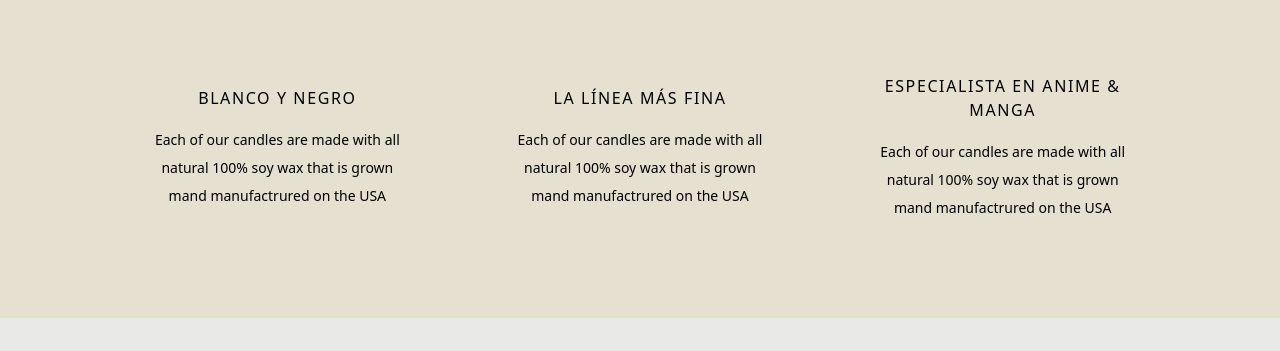
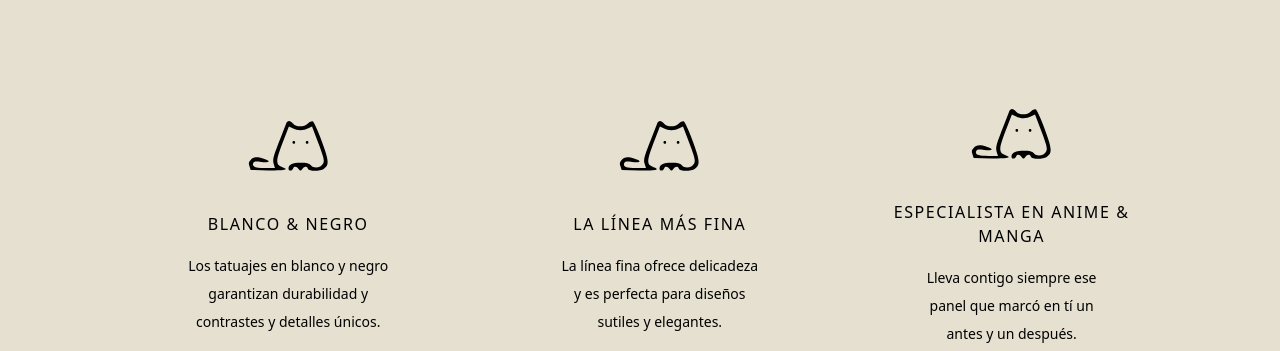
Before and after one commit to CLStudioES/almtattoo, an Astro site: page / in a window 1280 px wide. Shown: the part 714-1065 px from the top of the page. Built offline with nearby package versions, Linux system fonts and the light colour scheme; Astro itself is replaced by a stand-in of ours; what @midudev/tailwind-animations would draw is missing.

Commit message:
Empezamos con servicios

```diff
--- a/src/sections/servicios.astro
+++ b/src/sections/servicios.astro
@@ -5,34 +5,46 @@
         <article
             class="flex flex-col justify-center items-center px-8 text-center"
         >
+            <img
+                class="pb-10 mx-auto items-center justify-center"
+                src="/img/icons/provisional.svg"
+            />
             <h2 class="uppercase font-medium tracking-widest pb-4">
-                Blanco y negro
+                Blanco & negro
             </h2>
-            <p class="text-sm font-light leading-[2] px-6">
-                Each of our candles are made with all natural 100% soy wax that
-                is grown mand manufactrured on the USA
+            <p class="text-sm font-light leading-[2] px-12">
+                Los tatuajes en blanco y negro garantizan durabilidad y
+                contrastes y detalles únicos.
             </p>
         </article>
         <article
             class="flex flex-col justify-center items-center px-8 text-center"
         >
+            <img
+                class="pb-10 mx-auto items-center justify-center"
+                src="/img/icons/provisional.svg"
+            />
             <h2 class="uppercase font-medium tracking-widest pb-4">
                 La línea más fina
             </h2>
-            <p class="text-sm font-light leading-[2] px-6">
-                Each of our candles are made with all natural 100% soy wax that
-                is grown mand manufactrured on the USA
+            <p class="text-sm font-light leading-[2] px-12">
+                La línea fina ofrece delicadeza y es perfecta para diseños
+                sutiles y elegantes.
             </p>
         </article>
         <article
             class="flex flex-col justify-center items-center px-8 text-center"
         >
+            <img
+                class="pb-10 mx-auto items-center justify-center"
+                src="/img/icons/provisional.svg"
+            />
             <h2 class="uppercase font-medium tracking-widest pb-4">
                 Especialista en anime & manga
             </h2>
-            <p class="text-sm font-light leading-[2] px-6">
-                Each of our candles are made with all natural 100% soy wax that
-                is grown mand manufactrured on the USA
+            <p class="text-sm font-light leading-[2] px-12">
+                Lleva contigo siempre ese panel que marcó en tí un antes y un
+                después.
             </p>
         </article>
     </div>
```
Also changed, not shown: public/img/icons/provisional.svg (added).
